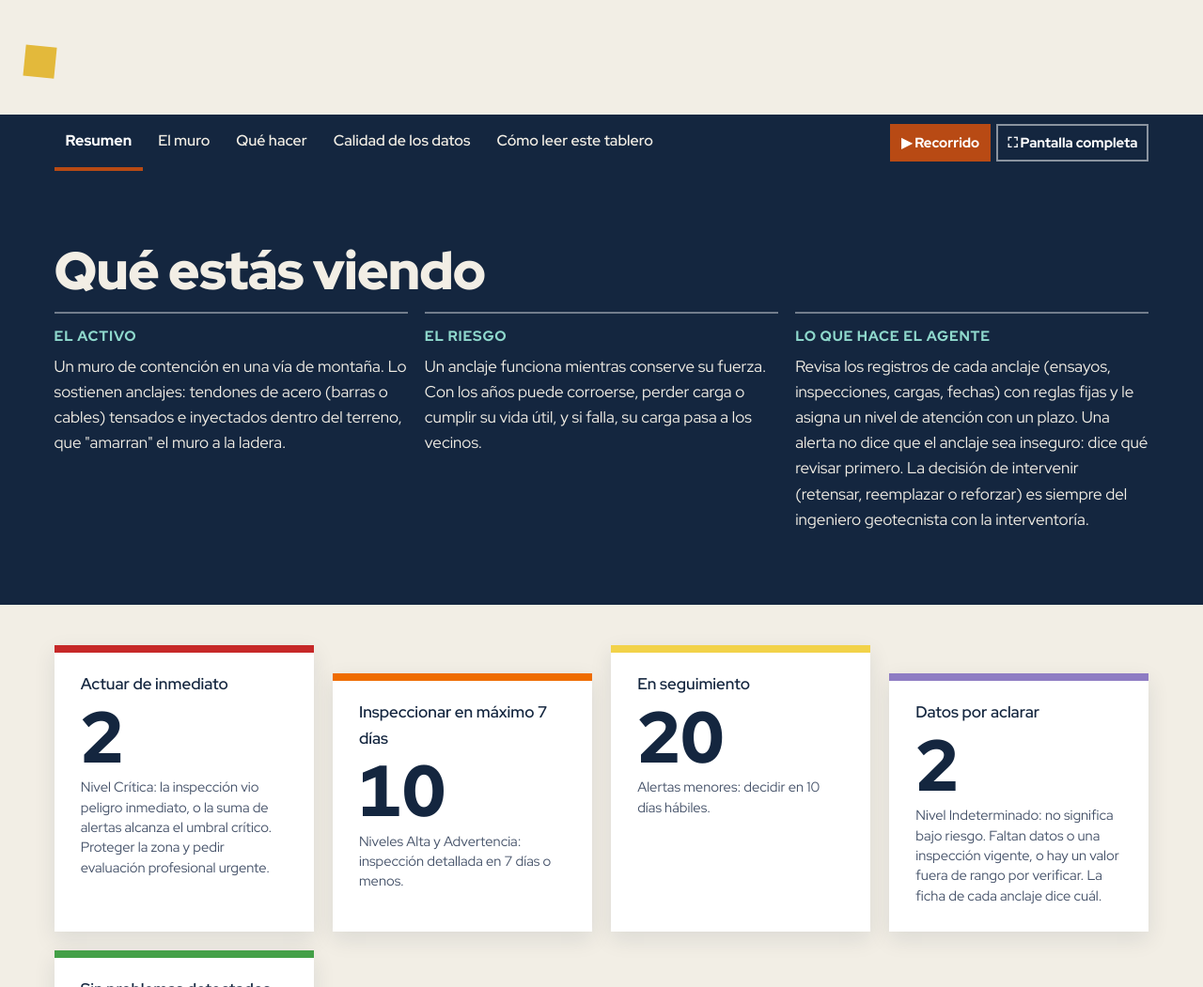
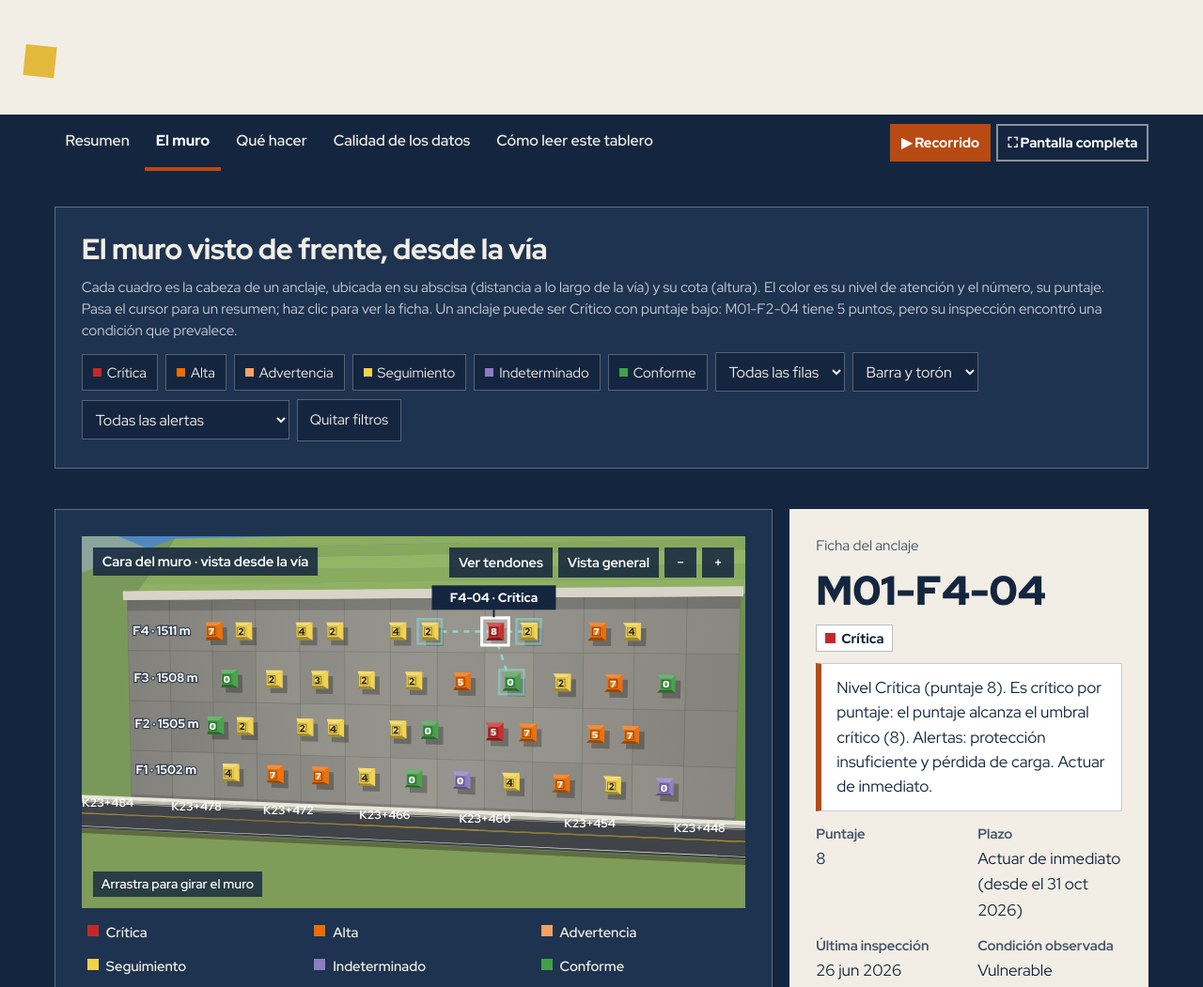
Before and after one commit to NotYampy/tablero-anclajes, a plain HTML site: page index.html in a window 1280 px wide. Shown: the part 624-1675 px from the top of the page at 94% size. Drawn offline with Linux system fonts and the light colour scheme.

Commit message:
El tablero abre directo en el muro

```diff
--- a/index.html
+++ b/index.html
@@ -1301,6 +1301,14 @@ addEventListener('scroll',function(){if(!tick){tick=true;requestAnimationFrame(f
 if(fine&&!reduced){var cur=by('cur');addEventListener('mousemove',function(e){cur.style.transform='translate3d('+e.clientX+'px,'+e.clientY+'px,0)';var t=e.target;cur.classList.toggle('on',!!(t.closest&&t.closest('a,button,tr,.an,select,input,summary,.ea-kpi,.bar-row,.pick,#hero-wall rect')))},{passive:true});
  top.addEventListener('mousemove',function(e){wall.style.transform='translate3d('+((e.clientX/innerWidth-.5)*-16)+'px,'+((e.clientY/innerHeight-.5)*-12)+'px,0)'})}
 E.show('resumen',false);label();
+// el link y el QR abren directo en el muro (#resumen u otra sección se respeta)
+var h0=location.hash.slice(1);if(!h0||h0==='muro'){if('scrollRestoration' in history)history.scrollRestoration='manual';E.show('muro',false);
+ // en el celular los filtros ocupan la pantalla: se baja hasta el muro mismo
+ var irMuro=function(){var t=innerWidth<=900?d.querySelector('#muro .ea-muro'):by('muro');t.style.scrollMarginTop='50px';t.scrollIntoView({behavior:'instant',block:'start'})};
+ // lo de arriba termina de dibujarse después de cargar: se realinea hasta que el usuario se mueva o pasen 3 s
+ var quieto=true,ro=window.ResizeObserver?new ResizeObserver(function(){if(quieto)irMuro()}):null,soltar=function(){quieto=false;if(ro)ro.disconnect()};
+ ['wheel','touchstart','keydown','mousedown'].forEach(function(ev){addEventListener(ev,soltar,{once:true,passive:true})});setTimeout(soltar,3000);
+ if(ro)ro.observe(d.body);if(d.readyState==='complete')requestAnimationFrame(irMuro);else addEventListener('load',function(){requestAnimationFrame(irMuro)})}
 window.__ok=true;
 })();
 </script></body></html>
```
